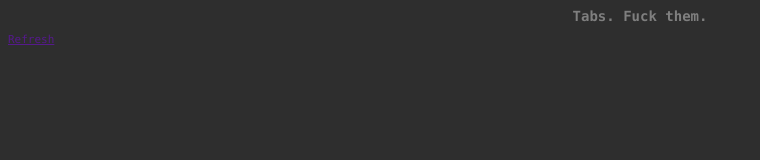
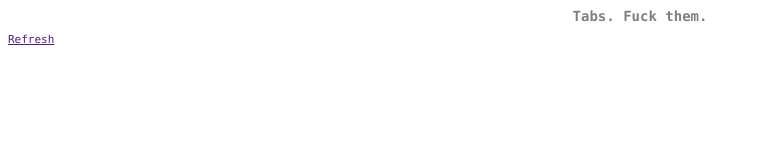
Before and after one commit to MustHash/fuckyourcode.com, a plain HTML site: page index.html in a window 1280 px wide. Shown: the whole page, without its empty margins (0-760 px from the left). Drawn offline with Linux system fonts and the light colour scheme.

Commit message:
Fix style

```diff
--- a/assets/css/styles.css
+++ b/assets/css/styles.css
@@ -1,5 +1,5 @@
 body { /* Addresses a small issue in webkit: http://bit.ly/NEdoDq */
-    background-color: #2e2e2e;
+    /*background-color: #2e2e2e;*/
     color: #7f7f7f;
     font-family: "Menlo", Monaco, monospace;
     font-size: 11px;
```
